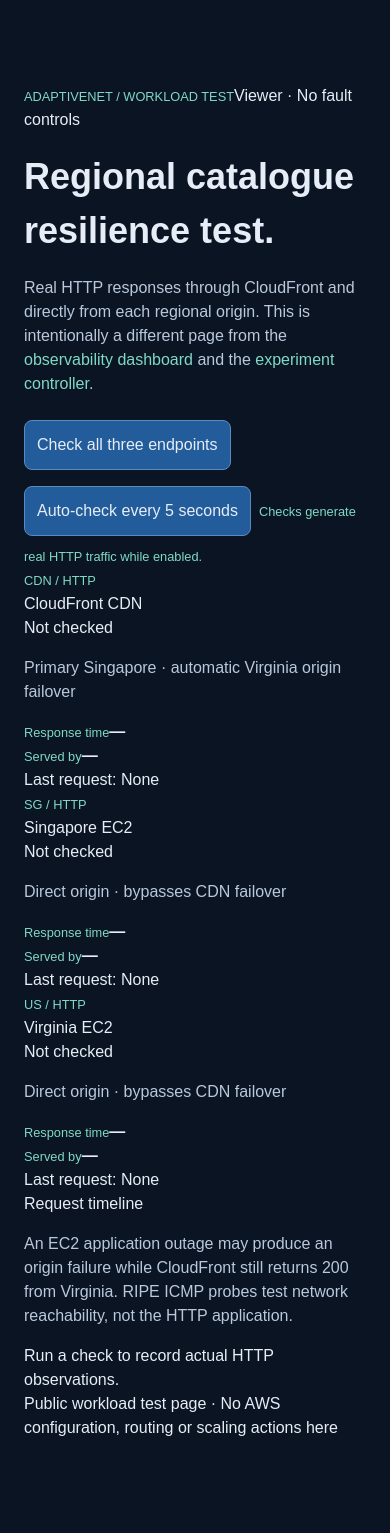
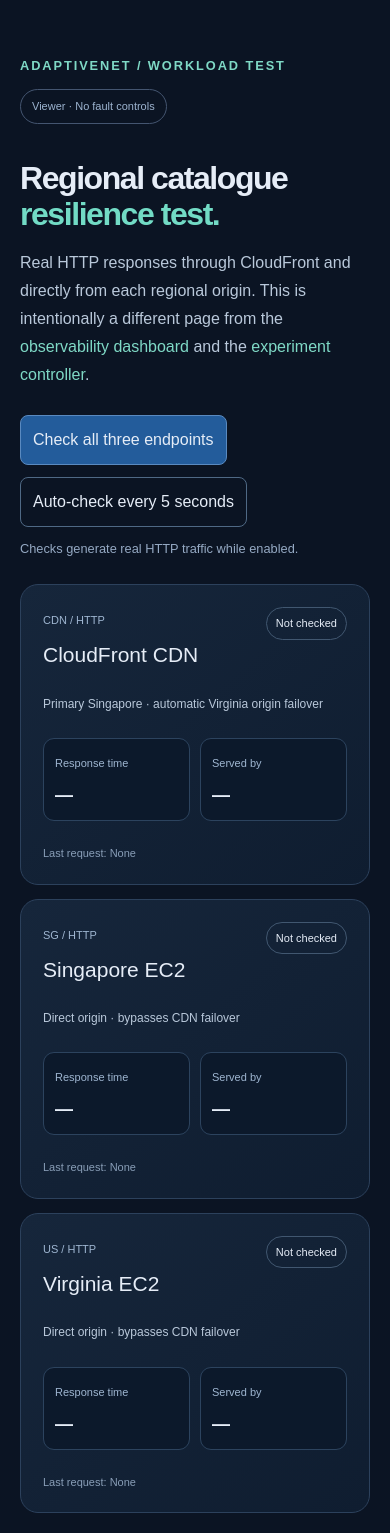
Before and after one commit to Linus-Tay/adaptivenet, a Next.js app in the folder apps/demo-web/: page / in a window 390 px wide. Shown: the top 1533 px of the page. Built offline with nearby package versions, Linux system fonts and the light colour scheme.

Commit message:
style(target): responsive per-region and CDN workload cards and event timeline

```diff
--- a/apps/demo-web/app/globals.css
+++ b/apps/demo-web/app/globals.css
@@ -1,2 +1,37 @@
 @import "tailwindcss";
 body{background:#0b1423;color:#e6edf7;font-family:Arial,sans-serif;margin:0}main{max-width:960px;margin:60px auto;padding:24px}h1{font-size:36px;font-weight:700;margin:18px 0}p{margin:16px 0;color:#b9c8da}button{background:#235c9b;border:1px solid #5a8ac0;border-radius:8px;padding:12px;margin:8px 8px 8px 0;cursor:pointer}button:disabled{opacity:.4}pre{background:#14263b;padding:20px;white-space:pre-wrap;border-radius:12px}a{color:#7fd9c6}small{color:#7fd9c6}
+
+
+/* Public workload test page, separate from read-only metrics and operator controls. */
+.workload{max-width:1180px;margin:36px auto;padding:20px}
+.workload header{display:flex;align-items:center;justify-content:space-between;gap:14px;flex-wrap:wrap}
+.workload header small{letter-spacing:.15em;font-weight:700}
+.workload .mode{font-size:11px;color:#9db4d0;border:1px solid #445570;border-radius:20px;padding:8px 11px}
+.workload h1{font-size:clamp(32px,4vw,52px);letter-spacing:-.045em;line-height:1.15;margin:36px 0 16px}
+.workload h1 span{color:#72dbc5}
+.workload .intro{max-width:800px;line-height:1.75}
+.workload .actions{display:flex;flex-wrap:wrap;align-items:center;gap:12px;margin:26px 0}
+.workload .actions button{margin:0}
+.workload .actions .secondary{background:transparent;border-color:#4f6985}
+.workload .actions small{color:#95a9c3}
+.workload-grid{display:grid;grid-template-columns:repeat(3,minmax(0,1fr));gap:14px}
+.workload-card{min-width:0;border:1px solid #2c415c;border-radius:18px;padding:22px;background:linear-gradient(140deg,#16263b,#0f1d30)}
+.workload-card .card-head{display:flex;align-items:start;justify-content:space-between;gap:10px}
+.workload-card small{font-size:11px;color:#9fb6d1}
+.workload-card h2{font-size:21px;margin:8px 0}
+.workload-card p{min-height:37px;font-size:12px;line-height:1.6}
+.workload-card .state{border:1px solid #415770;border-radius:25px;padding:7px 9px;white-space:nowrap;font-size:11px}
+.workload-card .state.good{color:#84e5c5;background:#18372f;border-color:#24644e}
+.workload-card .state.bad{color:#ffadb5;background:#40222e;border-color:#84505a}
+.workload-card .stats{display:grid;grid-template-columns:1fr 1fr;gap:10px;margin:24px 0}
+.workload-card .stats>div{background:#0c192b;border:1px solid #2c435e;border-radius:11px;padding:11px;min-width:0}
+.workload-card .stats strong{display:block;font-size:18px;margin-top:8px;overflow-wrap:anywhere}
+.workload-card footer,.workload-footer{font-size:11px;color:#899eb7}
+.workload-card .error{color:#ffb2b9;background:#3b2430;border-radius:9px;padding:9px}
+.workload .timeline{border:1px solid #2c415c;background:#121f32;border-radius:17px;margin:22px 0;padding:21px}
+.workload .timeline h2{font-size:18px}
+.workload .timeline p{font-size:12px}
+.workload .empty{color:#96aec9;border:1px dashed #496480;padding:16px;border-radius:12px}
+.workload .event{display:grid;grid-template-columns:1fr 1.1fr .85fr .8fr 1fr;gap:10px;padding:10px 0;border-top:1px solid #2e4058;font-size:12px;color:#b7c6d9}
+.workload .ok{color:#70e1be}.workload .err{color:#ff99a8}
+@media(max-width:880px){.workload-grid{grid-template-columns:1fr}.workload .event{grid-template-columns:1fr 1fr}.workload-card p{min-height:0}}
```
